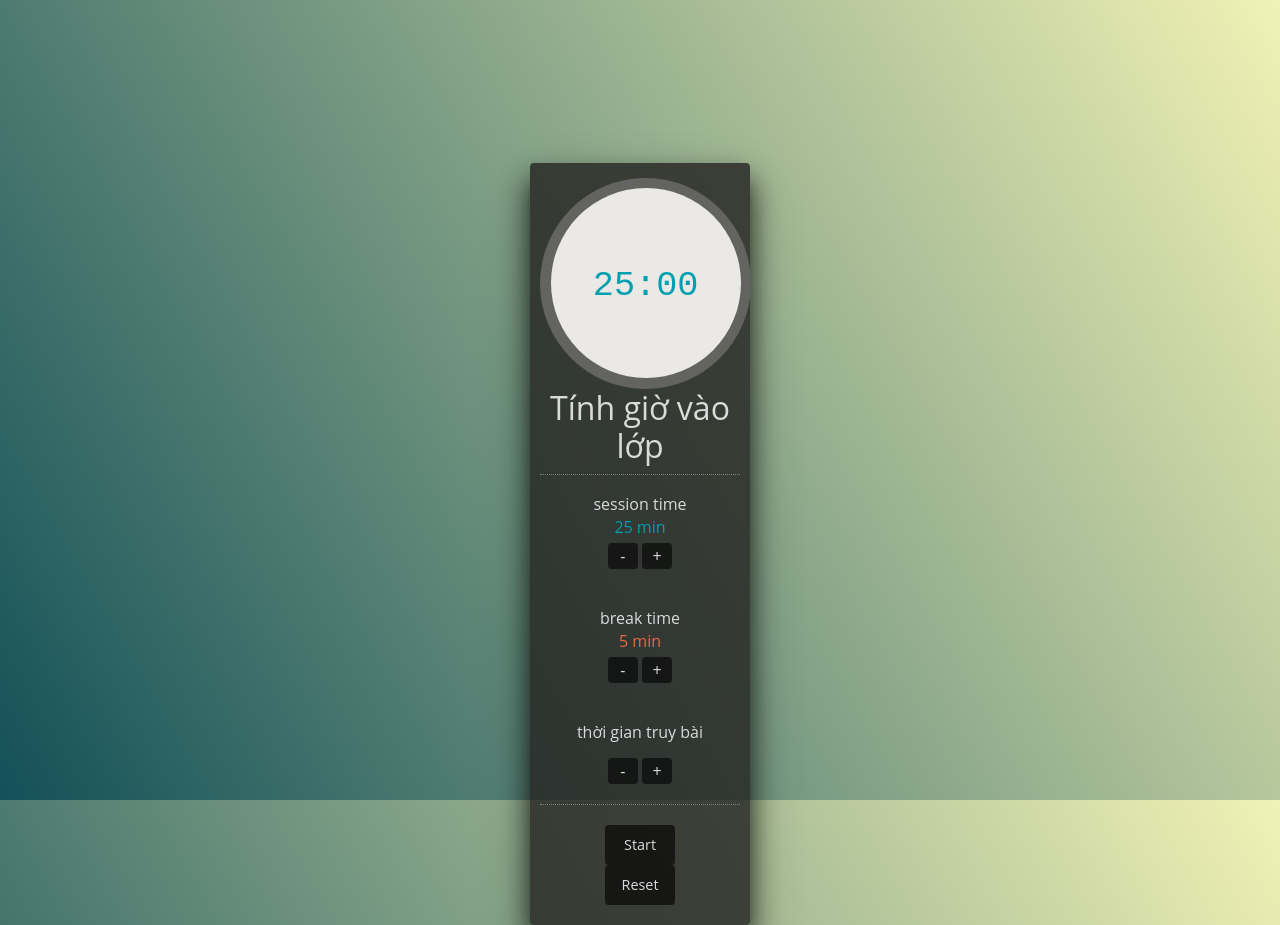
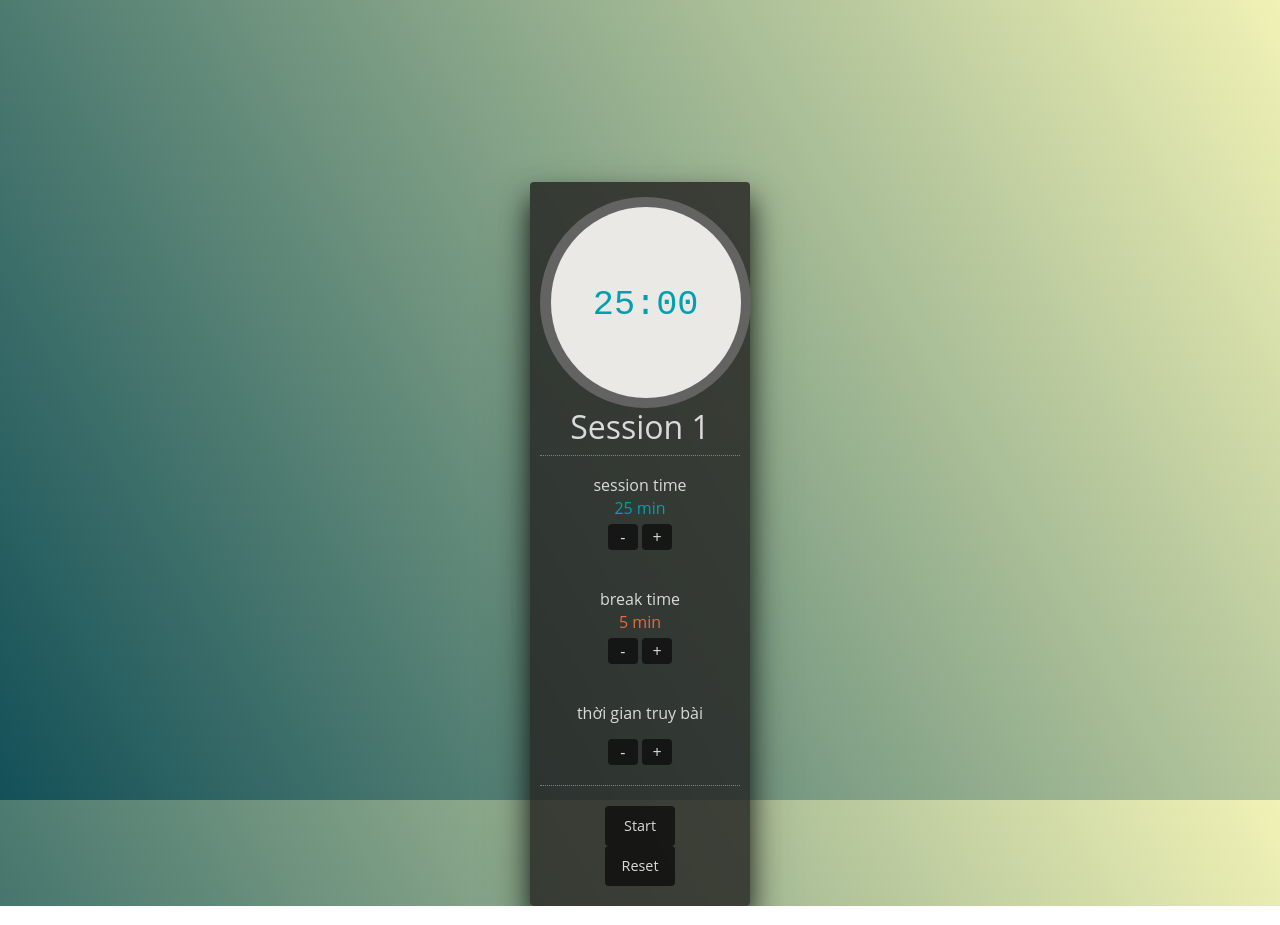
Before and after one commit to tunganh03/vaolop, a plain HTML site: page index.html in a window 1280 px wide. Drawn offline with nearby package versions, Linux system fonts and the light colour scheme.

Commit message:
Update index.html

```diff
--- a/index.html
+++ b/index.html
@@ -828,7 +828,7 @@ $(function() {
         sessionTime = 1500, // stores the session time in seconds
         breakTime = 300, // stores the break time in seconds
         truybaiTime = 900,
-        sessionCount = 0, // stores the number of session that have passed
+        sessionCount = 1, // stores the number of session that have passed
         startAudio = new Audio("https://s3-us-west-2.amazonaws.com/s.cdpn.io/231853/Air_Plane_Ding-SoundBible.com-496729130.mp3"),
         endAudio = new Audio("https://s3-us-west-2.amazonaws.com/s.cdpn.io/231853/Elevator_Ding-SoundBible.com-685385892.mp3");
 
```
